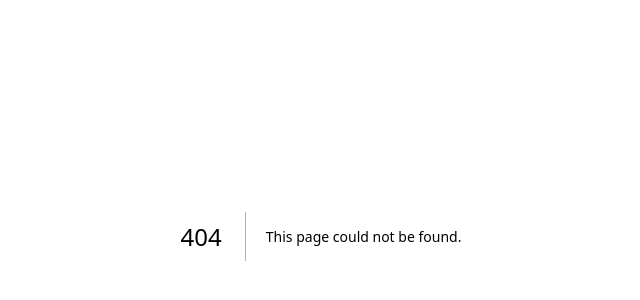
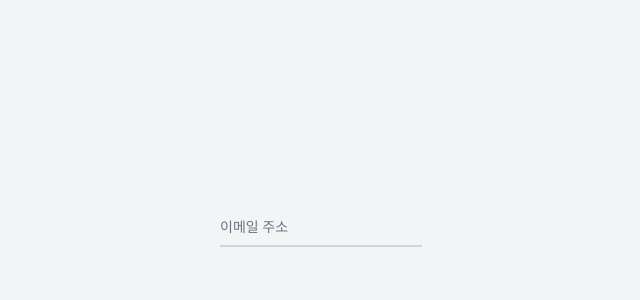
Before and after one commit to dev-daeun/frontend-practice, a Next.js app: page /peer in a window 1280 px wide. Before the commit this address had no page. Shown: the part 164-464 px from the top of the page, without its empty margins (319-959 px from the left). Built offline with nearby package versions, Linux system fonts and the light colour scheme.

Commit message:
tailwindCSS - peer 요소 실습

```diff
--- /dev/null
+++ b/src/app/peer/page.tsx
@@ -0,0 +1,26 @@
+const LoginForm = () => {
+    return (
+      <div className="flex h-screen items-center justify-center bg-gray-100 dark:bg-gray-900">
+        <form className="mx-auto max-w-md">
+          <div className="relative z-0 mb-5 w-full">
+            <input
+              type="email"
+              name="floating_email"
+              id="floating_email"
+              className="peer block w-full appearance-none border-0 border-b-2 border-gray-300 bg-transparent px-0 py-2.5 text-sm text-gray-900 focus:border-blue-600 focus:ring-0 focus:outline-none dark:border-gray-600 dark:text-white dark:focus:border-blue-500"
+              placeholder=" "
+              required
+            />
+            <label
+              htmlFor="floating_email"
+              className="peer-placeholder-shown:translate-y-0 peer-placeholder-shown:scale-100 absolute top-3 origin-[0] -translate-y-6 scale-75 transform text-sm text-gray-500 duration-300 dark:text-gray-400"
+            >
+              이메일 주소
+            </label>
+          </div>
+        </form>
+      </div>
+    );
+  };
+
+  export default LoginForm;
```
